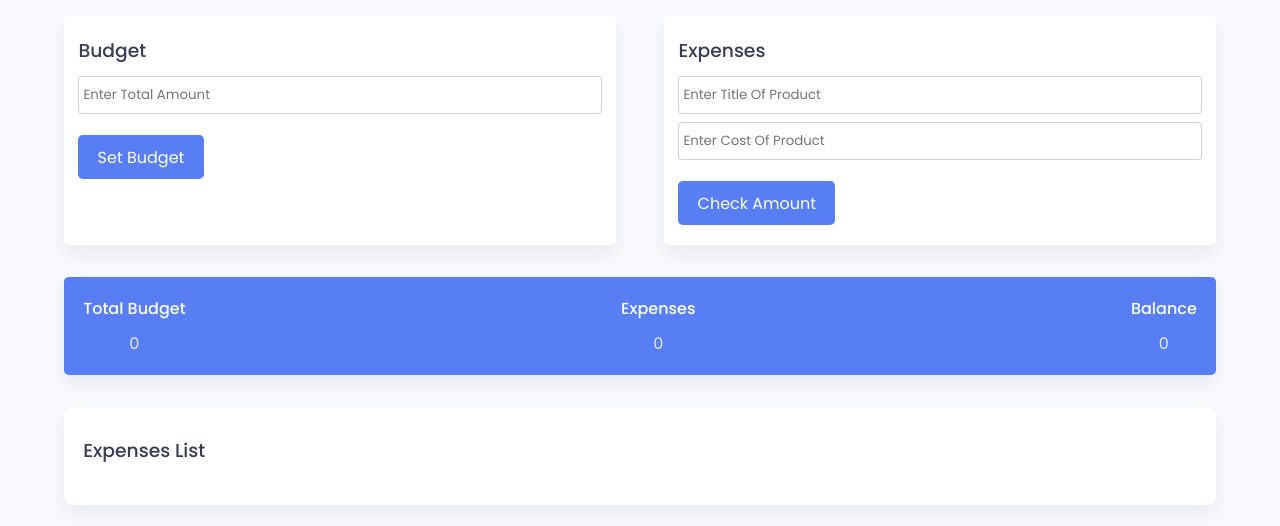
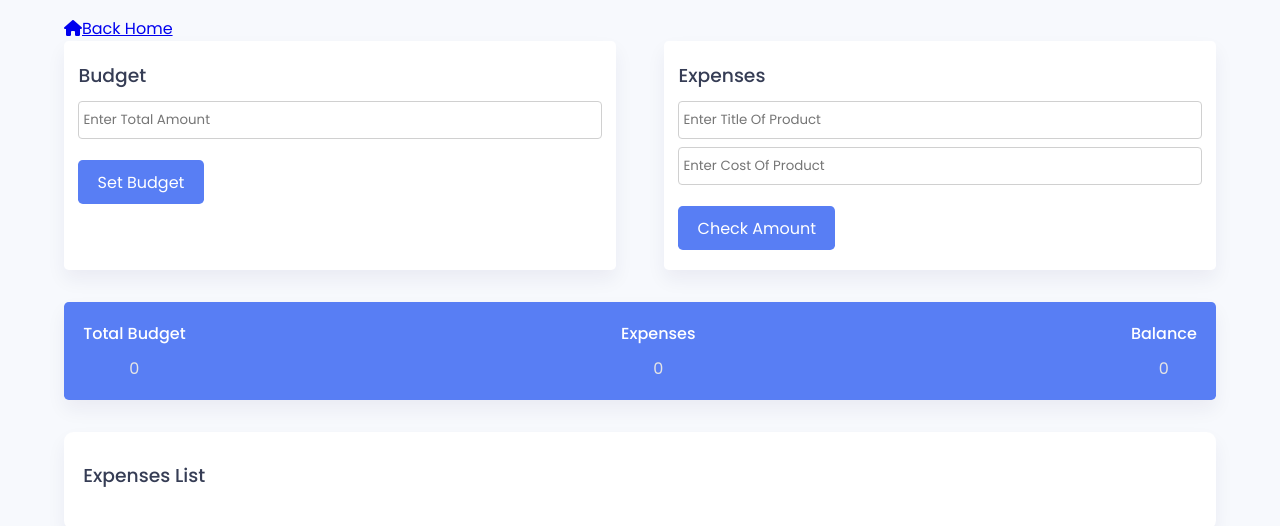
Before and after one commit to CamreshJames/CamreshJ, a plain HTML site: page Budget/index.html in a window 1280 px wide. Drawn offline with Linux system fonts and the light colour scheme.

Commit message:
Budgetttt

```diff
--- a/Budget/index.html
+++ b/Budget/index.html
@@ -11,9 +11,11 @@
 </head>
 
 <body>
-
     <div class="wrapper">
         <div class="container">
+            <a href="../index.html" class="block py-2 px-4 nav-link rounded transition duration-300">
+                <i class="fa-solid fa-house mr-2"></i>Back Home
+            </a>
             <div class="sub-container">
                 <div class="total-amount-container">
                     <h3>Budget</h3>
```
